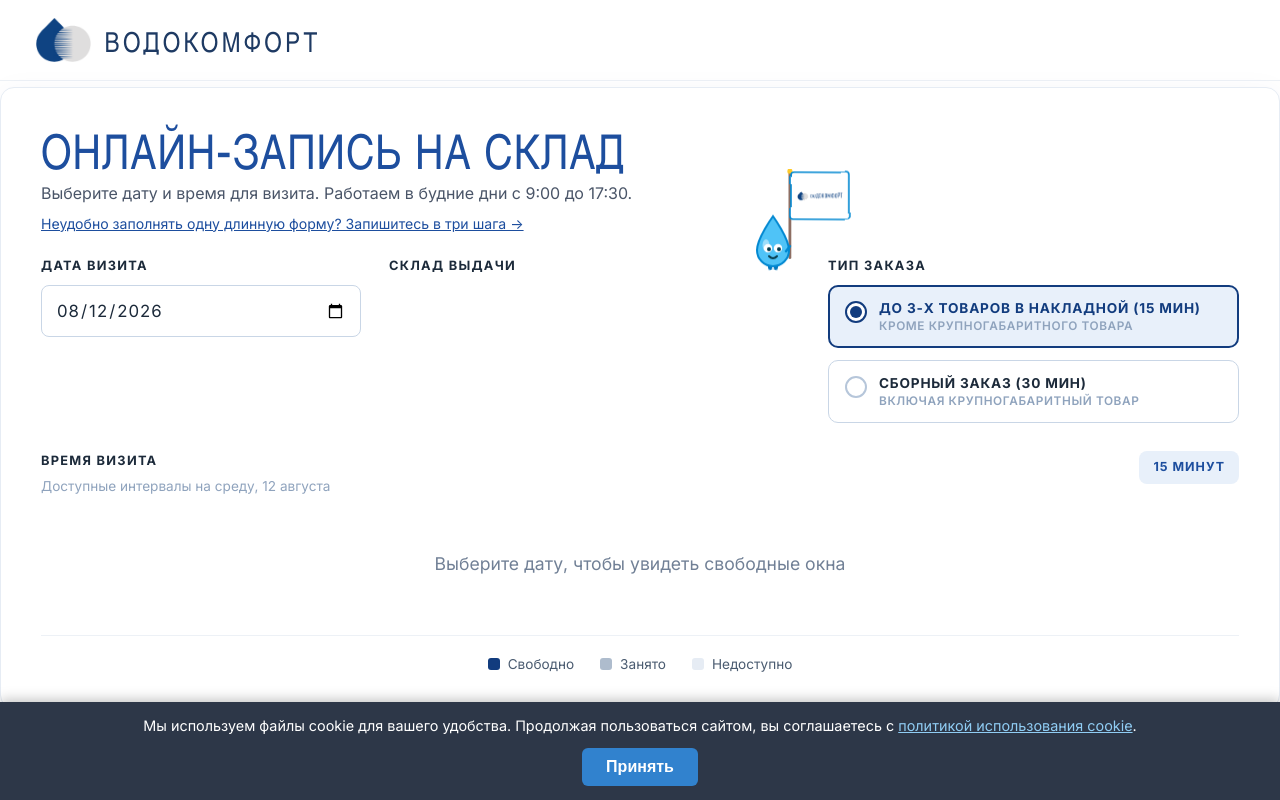
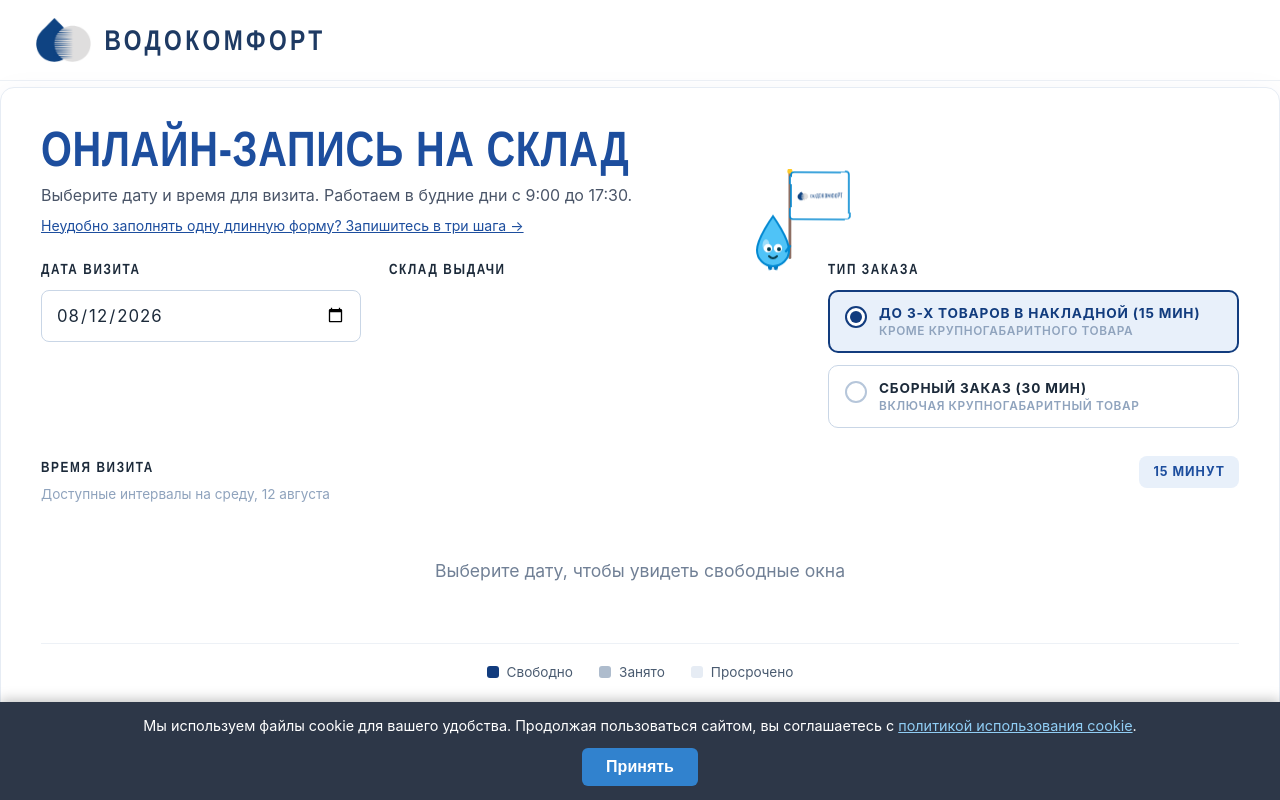
Before and after one commit to mnazarow/warehouse-queue, a website: page public/index.html in a window 1280 px wide. Drawn offline with nearby package versions, Linux system fonts and the light colour scheme; no server answers.

Commit message:
new design4

```diff
--- a/public/index.html
+++ b/public/index.html
@@ -5,9 +5,6 @@
   <meta name="viewport" content="width=device-width, initial-scale=1.0">
   <title>Запись в очередь на склад</title>
   <link rel="stylesheet" href="/style.css">
-  <link rel="preconnect" href="https://fonts.googleapis.com">
-  <link rel="preconnect" href="https://fonts.gstatic.com" crossorigin>
-  <link rel="stylesheet" href="https://fonts.googleapis.com/css2?family=Oswald:wght@400;500;600&family=Inter:wght@400;500;600;700&display=swap&subset=cyrillic" media="print" onload="this.media='all'">
   <style>
     #bookingModal .modal { font-size: 0.75rem; }
     #bookingModal .modal h2 { font-size: 1rem; }
@@ -170,7 +167,7 @@
     <div class="vk-legend">
       <span><i class="l free"></i>Свободно</span>
       <span><i class="l busy"></i>Занято</span>
-      <span><i class="l na"></i>Недоступно</span>
+      <span><i class="l na"></i>Просрочено</span>
     </div>
   </div>
 
@@ -440,7 +437,7 @@
         let clickHandler = '';
         if (slot.past) {
           cssClass = 'booked past';
-          labelText = 'Недоступно';
+          labelText = 'Просрочено';
         } else if (slot.completed) {
           cssClass = 'booked completed';
           labelText = 'Выполнено';
--- a/public/style.css
+++ b/public/style.css
@@ -388,7 +388,8 @@ body.vk-page .subtitle { margin-bottom: 8px; }
 .vk-alt-link a { color: #1d4e9e; }
 
 .vk-label {
-  font-size: 0.8rem; font-weight: 700; letter-spacing: 0.1em; text-transform: uppercase;
+  font-family: 'WQ Condensed', 'Oswald', 'PT Sans Narrow', 'Arial Narrow', Arial, sans-serif;
+  font-size: 0.92rem; font-weight: 700; letter-spacing: 0.11em; text-transform: uppercase;
   color: #1c2a3a; margin-bottom: 10px;
 }
 .vk-controls { display: grid; grid-template-columns: 320px 1fr 1fr; gap: 28px; margin-bottom: 28px; }
@@ -556,21 +557,23 @@ body.vk-page #themeToggle { top: 96px; right: 20px; }
 }
 
 body.vk-page {
-  font-family: 'Inter', -apple-system, BlinkMacSystemFont, 'Segoe UI', Roboto, Arial, sans-serif;
+  font-family: -apple-system, BlinkMacSystemFont, 'Segoe UI', 'Helvetica Neue', Roboto, Arial, sans-serif;
 }
+/* Сжатый фирменный шрифт поставляется с сайтом (/fonts) — вид одинаковый
+   на всех устройствах и без интернета. */
 .vk-cond, .vk-title, .vk-logo-text {
-  font-family: 'Oswald', 'PT Sans Narrow', 'Arial Narrow', 'WQ Condensed', 'Arial', sans-serif;
+  font-family: 'WQ Condensed', 'Oswald', 'PT Sans Narrow', 'Arial Narrow', Arial, sans-serif;
 }
 
 /* Логотип: знак + словесная часть, как на референсе */
 .vk-logo { display: flex; align-items: center; gap: 14px; text-decoration: none; }
 .vk-logo-mark { display: block; height: 46px; width: auto; }
 .vk-logo-text {
-  font-size: 1.72rem; font-weight: 500; letter-spacing: 0.12em;
+  font-size: 1.78rem; font-weight: 700; letter-spacing: 0.12em;
   text-transform: uppercase; color: #1e3a63; line-height: 1;
 }
 body.theme-hitech .vk-logo-text { color: #7df9ff; }
 
 /* Заголовок страницы — Oswald medium, как в референсе */
-.vk-title { font-weight: 500; font-size: 3rem; letter-spacing: 0.02em; }
+.vk-title { font-weight: 700; font-size: 3.1rem; letter-spacing: 0.015em; }
 @media (max-width: 1000px) { .vk-title { font-size: 1.9rem; } }
```
Also changed, not shown: public/fonts/condensed-400.woff, public/fonts/condensed-700.woff.
